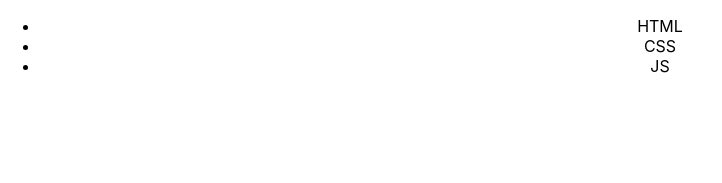
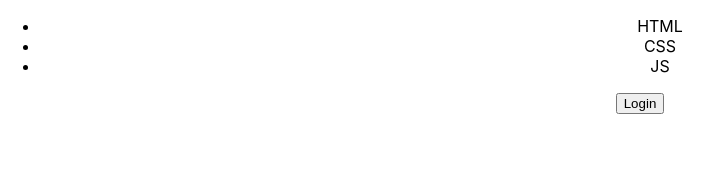
Before and after one commit to himangshuswadesh/react-TDD, a React (Create React App) app: page / in a window 1280 px wide. Shown: the top 183 px of the page, without its empty margins (0-722 px from the left). Built offline with nearby package versions, Linux system fonts and the light colour scheme.

Commit message:
ui: login and start learning button render on condition

```diff
--- a/src/components/skills/skills.component.tsx
+++ b/src/components/skills/skills.component.tsx
@@ -1,5 +1,7 @@
+import { useState } from 'react';
 import { SkillsProps } from './skills.types';
 const Skills = ({ skills }: SkillsProps) => {
+	const [isLoggedIn, setIsLoggedIn] = useState<boolean>(false);
 	return (
 		<>
 			<ul>
@@ -7,6 +9,11 @@ const Skills = ({ skills }: SkillsProps) => {
 					<li key={skill}>{skill}</li>
 				))}
 			</ul>
+			{isLoggedIn ? (
+				<button>Start Learning</button>
+			) : (
+				<button onClick={() => setIsLoggedIn(true)}>Login</button>
+			)}
 		</>
 	);
 };
```
